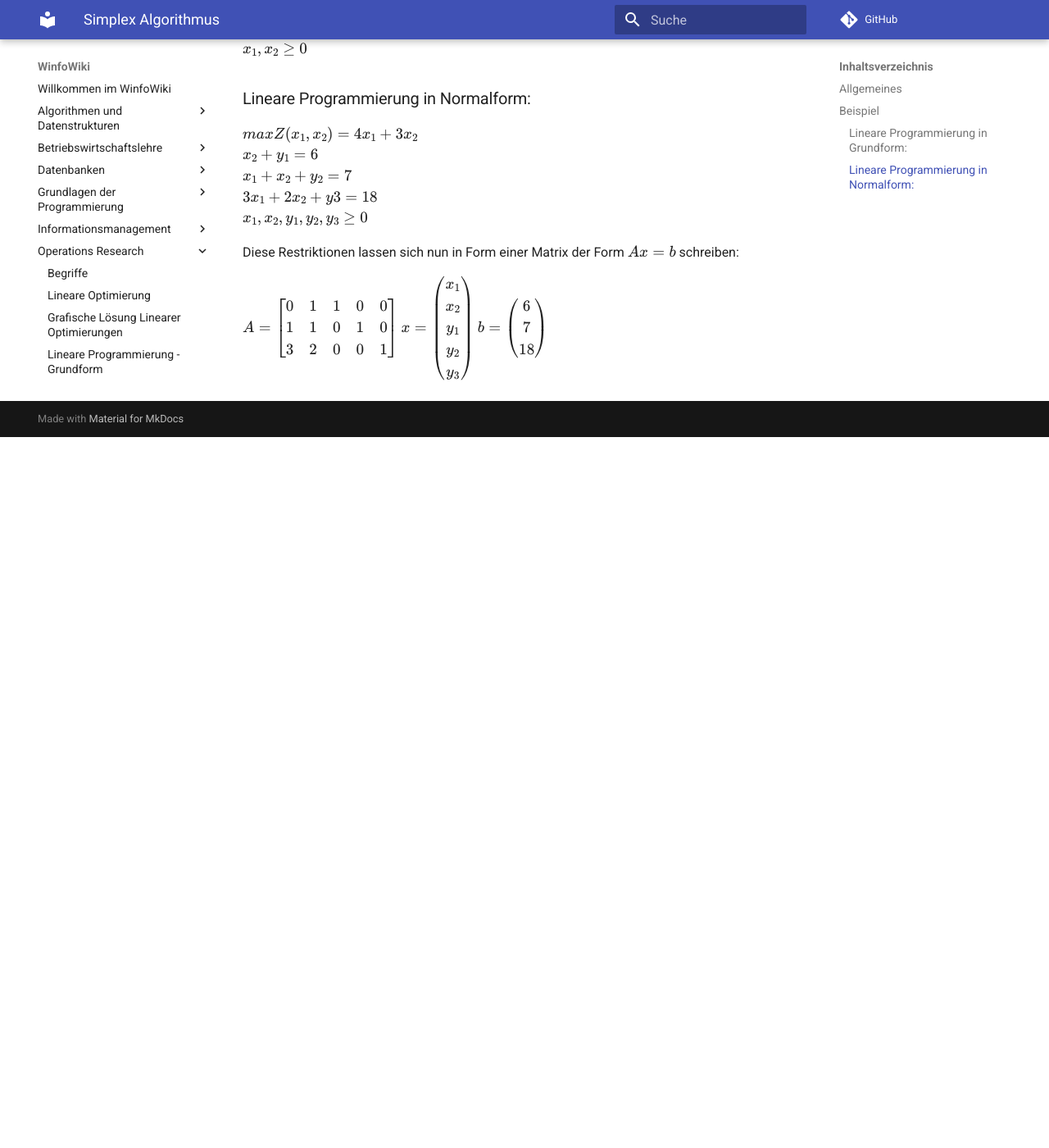
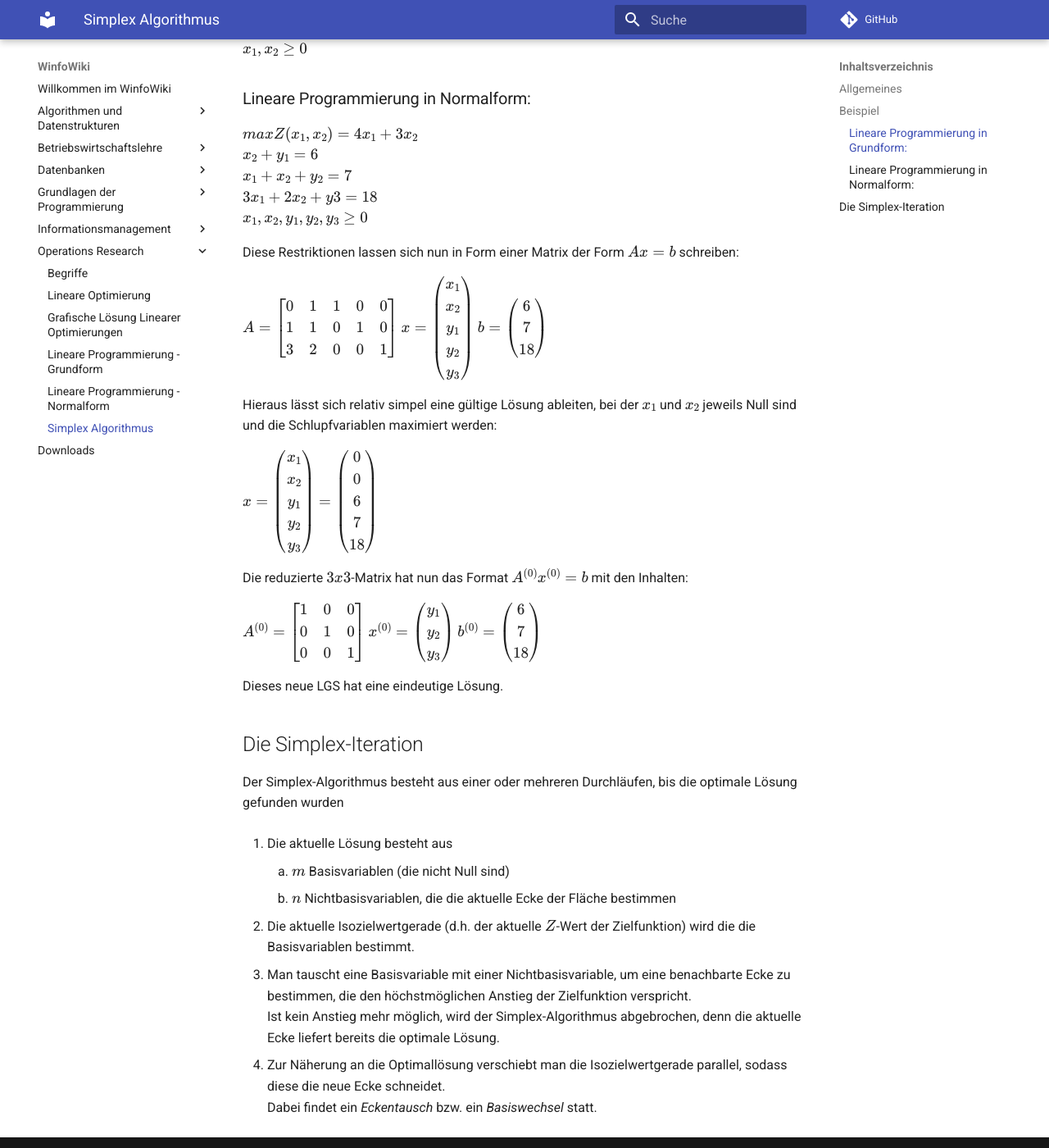
Before and after one commit to heshsum/winfowiki, an MkDocs documentation site: the page built from docs/Operations Research/Simplex-Algorithmus.md, in a window 1280 px wide and 1400 px high, scrolled down 910 px. Shown: the whole window at 82% size. Built offline with MkDocs 1.6.1 and Material for MkDocs 9.7.7, drawn with Linux system fonts in a browser that asks for light colours; comment, search, counter and statistics services are not loaded; before the commit the page ends 1443 px from its top, so only the background shows below that; some of the changed text lies outside the part shown.

Commit message:
Fortführung Simplex Algorithmus

```diff
--- a/docs/Operations Research/Simplex-Algorithmus.md
+++ b/docs/Operations Research/Simplex-Algorithmus.md
@@ -7,7 +7,7 @@
 Ax=b
 $$
 
-- $A$ ist dabei eine $m ⋅ (n+m)$ Matrix
+- $A$ ist dabei eine $m x (n+m)$ Matrix
 - $x$ ist ein $(n + m)$-dimensionaler Vektor
 - b ist ein $m$-dimensionaler Vektor
 
@@ -18,7 +18,7 @@
 A^{(0)}x^{(0)}=b
 $$
 
-- $A$ ist eine $m ⋅ m$ Matrix
+- $A$ ist eine $m x m$ Matrix
 - $x$ ist ein $m$-dimensionaler Vektor
 
 **Soweit $A^{(0)}$ eine *singuläre* Matrix ist, hat die neue Gleichung eine eindeutige Lösung.**
@@ -60,3 +60,54 @@
 7 \\
 18 \\
 \end{pmatrix}$
+
+Hieraus lässt sich relativ simpel eine gültige Lösung ableiten, bei der $x_1$ und $x_2$ jeweils Null sind und die Schlupfvariablen maximiert werden:
+
+$x = \begin{pmatrix}
+x_1 \\
+x_2 \\
+y_1 \\
+y_2 \\
+y_3 \\
+\end{pmatrix}$
+$= \begin{pmatrix}
+0 \\
+0 \\
+6 \\
+7 \\
+18 \\
+\end{pmatrix}$
+
+Die reduzierte $3 x 3$-Matrix hat nun das Format $A^{(0)}x^{(0)} = b$ mit den Inhalten:
+
+$A^{(0)} = \begin{bmatrix}
+1 & 0 & 0 \\
+0 & 1 & 0 \\
+0 & 0 & 1 \\
+\end{bmatrix}$
+$x^{(0)} = \begin{pmatrix}
+y_1 \\
+y_2 \\
+y_3 \\
+\end{pmatrix}$
+$b^{(0)} = \begin{pmatrix}
+6 \\
+7 \\
+18 \\
+\end{pmatrix}$
+
+Dieses neue LGS hat eine eindeutige Lösung.
+
+## Die Simplex-Iteration
+Der Simplex-Algorithmus besteht aus einer oder mehreren Durchläufen, bis die optimale Lösung gefunden wurden
+
+1.  Die aktuelle Lösung besteht aus
+
+    1.  $m$ Basisvariablen (die nicht Null sind)
+    2.  $n$ Nichtbasisvariablen, die die aktuelle Ecke der Fläche bestimmen
+
+2.  Die aktuelle Isozielwertgerade (d.h. der aktuelle $Z$-Wert der Zielfunktion) wird die die Basisvariablen bestimmt.
+3.  Man tauscht eine Basisvariable mit einer Nichtbasisvariable, um eine benachbarte Ecke zu bestimmen, die den höchstmöglichen Anstieg der Zielfunktion verspricht.
+    Ist kein Anstieg mehr möglich, wird der Simplex-Algorithmus abgebrochen, denn die aktuelle Ecke liefert bereits die optimale Lösung.
+4. Zur Näherung an die Optimallösung verschiebt man die Isozielwertgerade parallel, sodass diese die neue Ecke schneidet.
+    Dabei findet ein *Eckentausch* bzw. ein *Basiswechsel* statt.
```
